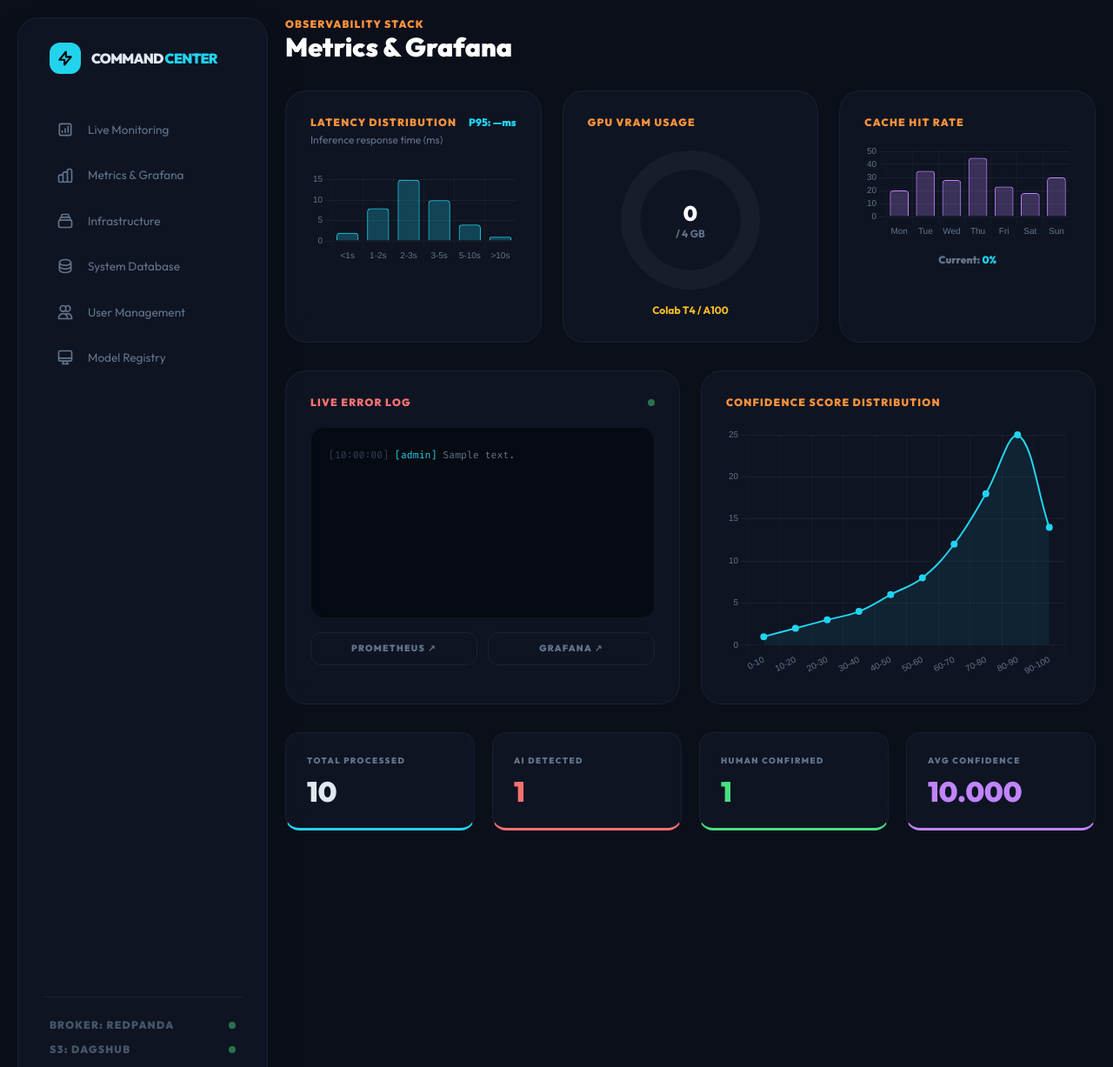
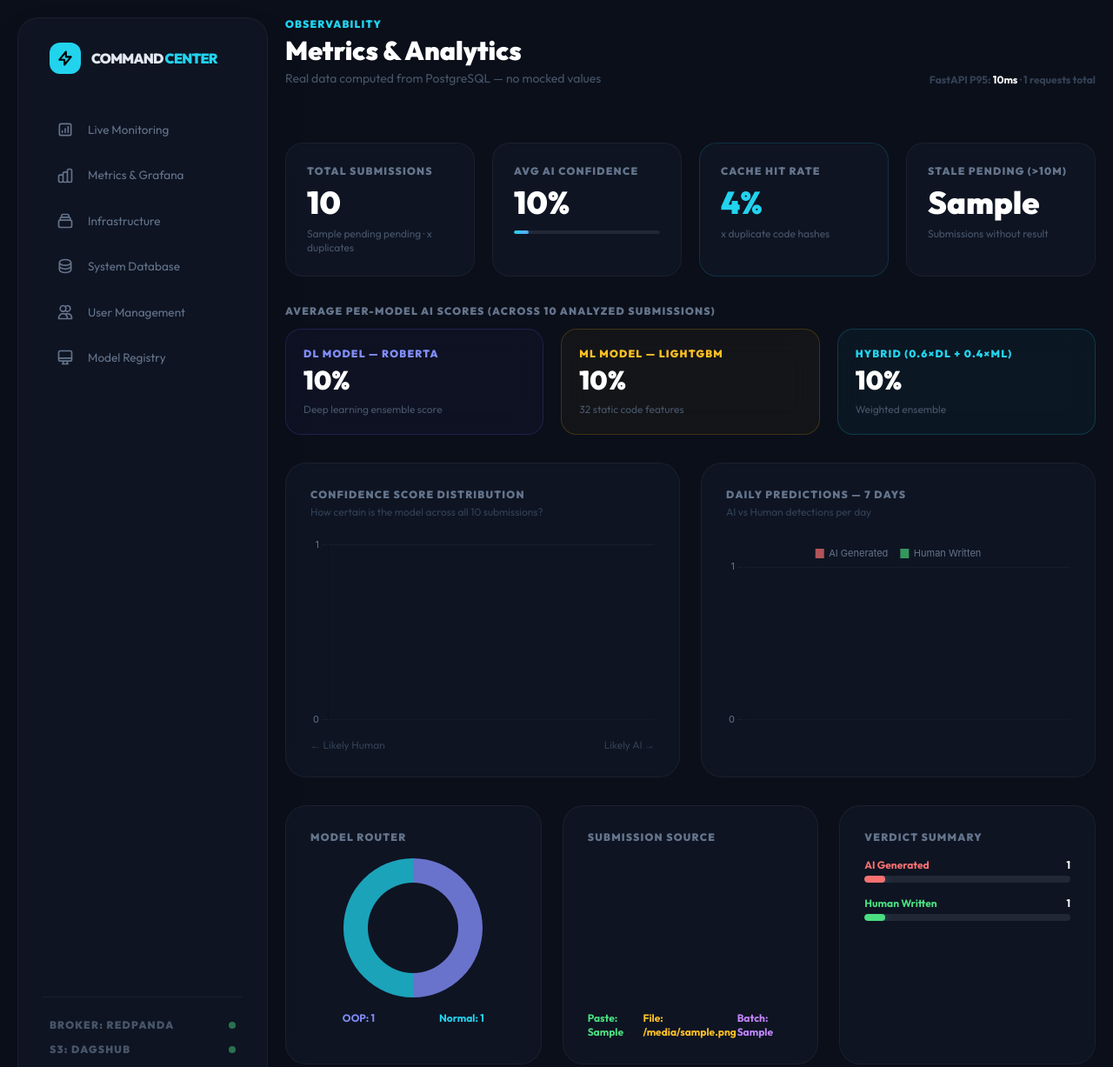
Before and after one commit to GiangSon-5/cpp-ai-code-detector, a Django app: template src/django_web/templates/dashboard/metrics.html in a window 1280 px wide. Shown: the top 1227 px of the page at 87% size. Run offline with Django 5.2, Linux system fonts and the light colour scheme; the template is opened without the code that fills it: most values are stand-ins (such as "Sample title", 1, 10 or a date in 2020); a map, chart or similar area stays blank; some libraries are stand-ins or nearby versions.

Commit message:
update metric views

```diff
--- a/src/django_web/templates/dashboard/metrics.html
+++ b/src/django_web/templates/dashboard/metrics.html
@@ -1,205 +1,303 @@
 {% extends "base_admin.html" %}
-{% block title %}Metrics & Observability — CodeGuard AI{% endblock %}
-
+{% block title %}Metrics & Analytics — CodeGuard AI{% endblock %}
 {% block content %}
 
-<div>
-  <p class="text-xs font-black uppercase tracking-widest" style="color:#fb923c;">Observability Stack</p>
-  <h1 class="text-3xl font-black text-white">Metrics &amp; Grafana</h1>
-</div>
-
-<!-- Chart panels row -->
-<div class="grid grid-cols-3 gap-6">
-
-  <!-- Latency Distribution (Chart.js bar) -->
-  <div class="glass rounded-3xl p-7">
-    <div class="flex justify-between items-start mb-6">
-      <div>
-        <p class="text-xs font-black uppercase tracking-widest" style="color:#fb923c;">Latency Distribution</p>
-        <p class="text-xs mt-1" style="color:#64748b;">Inference response time (ms)</p>
-      </div>
-      <span class="text-xs font-black" style="color:#22d3ee;">P95: <span id="metric-p95">—</span>ms</span>
-    </div>
-    <canvas id="latencyChart" height="140"></canvas>
+<!-- Page header -->
+<div class="flex justify-between items-end mb-8">
+  <div>
+    <p class="text-xs font-black uppercase tracking-widest mb-1" style="color:#22d3ee;">Observability</p>
+    <h2 class="text-3xl font-black text-white">Metrics & Analytics</h2>
+    <p class="text-sm mt-1" style="color:#475569;">Real data computed from PostgreSQL — no mocked values</p>
   </div>
-
-  <!-- VRAM Gauge (Chart.js doughnut) -->
-  <div class="glass rounded-3xl p-7">
-    <p class="text-xs font-black uppercase tracking-widest mb-6" style="color:#fb923c;">GPU VRAM Usage</p>
-    <div class="flex items-center justify-center">
-      <div style="position:relative;width:160px;height:160px;">
-        <canvas id="vramChart" width="160" height="160"></canvas>
-        <div style="position:absolute;inset:0;display:flex;flex-direction:column;align-items:center;justify-content:center;">
-          <span class="text-2xl font-black text-white" id="vram-label">{{ metrics.gpu_vram_gb|default:"0" }}</span>
-          <span class="text-xs font-bold" style="color:#64748b;">/ 4 GB</span>
-        </div>
-      </div>
-    </div>
-    <p class="text-center text-xs mt-4 font-bold" style="color:#fbbf24;">Colab T4 / A100</p>
-  </div>
-
-  <!-- Cache Hit Rate (bar) -->
-  <div class="glass rounded-3xl p-7">
-    <p class="text-xs font-black uppercase tracking-widest mb-4" style="color:#fb923c;">Cache Hit Rate</p>
-    <canvas id="cacheChart" height="140"></canvas>
-    <p class="text-xs text-center mt-4 font-black" style="color:#64748b;">
-      Current: <span style="color:#22d3ee;">{{ metrics.cache_hit_rate|default:"0" }}%</span>
-    </p>
+  <div class="text-right text-xs font-bold" style="color:#334155;">
+    {% if inference_p95_ms %}
+    FastAPI P95: <span class="text-white">{{ inference_p95_ms|floatformat:0 }}ms</span> ·
+    {% endif %}
+    {{ request_count }} requests total
   </div>
 </div>
 
-<!-- Log stream + prediction ratio -->
-<div class="grid grid-cols-2 gap-6">
+<!-- ── Row 1: KPI cards ──────────────────────────────────────── -->
+<div class="grid grid-cols-4 gap-5 mb-8">
 
-  <!-- Error log stream (live) -->
-  <div class="glass rounded-3xl p-7">
-    <div class="flex justify-between items-center mb-5">
-      <p class="text-xs font-black uppercase tracking-widest" style="color:#f87171;">Live Error Log</p>
-      <span class="status-dot online"></span>
-    </div>
-    <div id="log-stream"
-         class="rounded-2xl p-5 custom-scrollbar overflow-y-auto"
-         style="background:#060a12;border:1px solid rgba(255,255,255,0.04);height:220px;font-family:'Fira Code',monospace;font-size:0.72rem;line-height:2;">
-      {% for log in recent_logs %}
-      <div style="color:{% if log.level == 'ERROR' %}#f87171{% elif log.level == 'WARNING' %}#fb923c{% else %}#64748b{% endif %};">
-        <span style="color:#334155;">[{{ log.timestamp|date:"H:i:s" }}]</span>
-        <span style="color:{% if log.level == 'ERROR' %}#f87171{% elif log.level == 'WARNING' %}#fb923c{% else %}#22d3ee{% endif %};">[{{ log.level }}]</span>
-        {{ log.message }}
-      </div>
-      {% empty %}
-      <div style="color:#334155;">No errors logged. System healthy. ✓</div>
-      {% endfor %}
-    </div>
+  <!-- Total Submissions -->
+  <div class="card" style="padding:24px;border-radius:20px;">
+    <p class="text-xs font-black uppercase tracking-widest mb-2" style="color:#64748b;">Total Submissions</p>
+    <p class="text-4xl font-black text-white">{{ global_stats.total }}</p>
+    <p class="text-xs mt-2" style="color:#475569;">{{ global_stats.pending }} pending · {{ dup_hashes }} duplicates</p>
+  </div>
 
-    <!-- Links to real tools -->
-    <div class="flex gap-3 mt-4">
-      <a href="http://localhost:9090" target="_blank" class="btn btn-ghost flex-1" style="padding:10px;border-radius:12px;font-size:0.65rem;">
-        Prometheus ↗
-      </a>
-      <a href="http://localhost:3000" target="_blank" class="btn btn-ghost flex-1" style="padding:10px;border-radius:12px;font-size:0.65rem;">
-        Grafana ↗
-      </a>
+  <!-- Avg Confidence -->
+  <div class="card" style="padding:24px;border-radius:20px;">
+    <p class="text-xs font-black uppercase tracking-widest mb-2" style="color:#64748b;">Avg AI Confidence</p>
+    <p class="text-4xl font-black text-white">{{ global_stats.avg_confidence_pct }}%</p>
+    <div class="progress-track mt-3" style="height:4px;">
+      <div class="progress-fill" style="width:{{ global_stats.avg_confidence_pct }}%;"></div>
     </div>
   </div>
 
-  <!-- Prediction distribution over time (line chart) -->
-  <div class="glass rounded-3xl p-7">
-    <p class="text-xs font-black uppercase tracking-widest mb-5" style="color:#fb923c;">Confidence Score Distribution</p>
-    <canvas id="confChart" height="220"></canvas>
+  <!-- Cache Hit Rate -->
+  <div class="card" style="padding:24px;border-radius:20px;{% if cache_hit_rate > 0 %}border-color:rgba(34,211,238,0.15);{% endif %}">
+    <p class="text-xs font-black uppercase tracking-widest mb-2" style="color:#64748b;">Cache Hit Rate</p>
+    <p class="text-4xl font-black {% if cache_hit_rate > 0 %}text-cyan-400{% else %}text-white{% endif %}">{{ cache_hit_rate }}%</p>
+    <p class="text-xs mt-2" style="color:#475569;">{{ dup_hashes }} duplicate code hashes</p>
+  </div>
+
+  <!-- Stale / Error -->
+  <div class="card" style="padding:24px;border-radius:20px;{% if stale_pending > 0 %}border-color:rgba(248,113,113,0.2);background:rgba(248,113,113,0.03);{% endif %}">
+    <p class="text-xs font-black uppercase tracking-widest mb-2" style="color:{% if stale_pending > 0 %}#f87171{% else %}#64748b{% endif %};">Stale Pending (>10m)</p>
+    <p class="text-4xl font-black {% if stale_pending > 0 %}text-red-400{% else %}text-white{% endif %}">{{ stale_pending }}</p>
+    <p class="text-xs mt-2" style="color:#475569;">Submissions without result</p>
   </div>
 </div>
 
-<!-- Key metrics summary row -->
-<div class="grid grid-cols-4 gap-5">
-  <div class="glass rounded-2xl p-6" style="border-bottom:3px solid #22d3ee;">
-    <p class="metric-label">Total Processed</p>
-    <p class="metric-value" style="font-size:2rem;">{{ global_stats.total }}</p>
+<!-- ── Row 2: Per-model score cards ─────────────────────────── -->
+{% if avg_dl or avg_ml or avg_hybrid %}
+<div class="mb-8">
+  <p class="text-xs font-black uppercase tracking-widest mb-3" style="color:#64748b;">Average Per-Model AI Scores (across {{ model_total }} analyzed submissions)</p>
+  <div class="grid grid-cols-3 gap-5">
+    <div class="card" style="padding:20px;border-radius:18px;border-color:rgba(99,102,241,0.2);background:rgba(99,102,241,0.04);">
+      <p class="text-xs font-black uppercase tracking-widest mb-1" style="color:#818cf8;">DL Model — RoBERTa</p>
+      <p class="text-3xl font-black text-white">{% if avg_dl %}{{ avg_dl }}%{% else %}N/A{% endif %}</p>
+      <p class="text-xs mt-2" style="color:#475569;">Deep learning ensemble score</p>
+    </div>
+    <div class="card" style="padding:20px;border-radius:18px;border-color:rgba(234,179,8,0.2);background:rgba(234,179,8,0.04);">
+      <p class="text-xs font-black uppercase tracking-widest mb-1" style="color:#fbbf24;">ML Model — LightGBM</p>
+      <p class="text-3xl font-black text-white">{% if avg_ml %}{{ avg_ml }}%{% else %}N/A{% endif %}</p>
+      <p class="text-xs mt-2" style="color:#475569;">32 static code features</p>
+    </div>
+    <div class="card" style="padding:20px;border-radius:18px;border-color:rgba(34,211,238,0.2);background:rgba(34,211,238,0.04);">
+      <p class="text-xs font-black uppercase tracking-widest mb-1" style="color:#22d3ee;">Hybrid (0.6×DL + 0.4×ML)</p>
+      <p class="text-3xl font-black text-white">{% if avg_hybrid %}{{ avg_hybrid }}%{% else %}N/A{% endif %}</p>
+      <p class="text-xs mt-2" style="color:#475569;">Weighted ensemble</p>
+    </div>
   </div>
-  <div class="glass rounded-2xl p-6" style="border-bottom:3px solid #f87171;">
-    <p class="metric-label">AI Detected</p>
-    <p class="metric-value" style="font-size:2rem;color:#f87171;">{{ global_stats.ai_count }}</p>
+</div>
+{% endif %}
+
+<!-- ── Row 3: Two charts side by side ────────────────────────── -->
+<div class="grid grid-cols-2 gap-6 mb-8">
+
+  <!-- Confidence Histogram -->
+  <div class="card" style="padding:28px;border-radius:24px;">
+    <h3 class="text-xs font-black uppercase tracking-widest mb-1" style="color:#64748b;">Confidence Score Distribution</h3>
+    <p class="text-xs mb-5" style="color:#334155;">How certain is the model across all {{ global_stats.total }} submissions?</p>
+    <div style="height:220px;position:relative;">
+      <canvas id="confHistChart"></canvas>
+    </div>
+    <div class="flex justify-between text-xs mt-3" style="color:#334155;">
+      <span>← Likely Human</span><span>Likely AI →</span>
+    </div>
   </div>
-  <div class="glass rounded-2xl p-6" style="border-bottom:3px solid #4ade80;">
-    <p class="metric-label">Human Confirmed</p>
-    <p class="metric-value" style="font-size:2rem;color:#4ade80;">{{ global_stats.human_count }}</p>
-  </div>
-  <div class="glass rounded-2xl p-6" style="border-bottom:3px solid #c084fc;">
-    <p class="metric-label">Avg Confidence</p>
-    <p class="metric-value" style="font-size:2rem;color:#c084fc;">{{ global_stats.avg_confidence|floatformat:3 }}</p>
+
+  <!-- Daily trend: AI vs Human -->
+  <div class="card" style="padding:28px;border-radius:24px;">
+    <h3 class="text-xs font-black uppercase tracking-widest mb-1" style="color:#64748b;">Daily Predictions — 7 Days</h3>
+    <p class="text-xs mb-5" style="color:#334155;">AI vs Human detections per day</p>
+    <div style="height:220px;position:relative;">
+      <canvas id="dailyTrendChart"></canvas>
+    </div>
   </div>
 </div>
 
-{% endblock %}
+<!-- ── Row 4: Model usage + Source breakdown ──────────────────── -->
+<div class="grid grid-cols-3 gap-6 mb-8">
 
-{% block extra_js %}
+  <!-- Model usage doughnut -->
+  <div class="card" style="padding:28px;border-radius:24px;">
+    <h3 class="text-xs font-black uppercase tracking-widest mb-4" style="color:#64748b;">Model Router</h3>
+    {% if model_total > 0 %}
+    <div style="height:160px;position:relative;">
+      <canvas id="modelUsageChart"></canvas>
+    </div>
+    <div class="flex justify-around text-xs font-bold mt-4">
+      <span style="color:#818cf8;">OOP: {{ oop_count }}</span>
+      <span style="color:#22d3ee;">Normal: {{ normal_count }}</span>
+    </div>
+    {% else %}
+    <div class="flex items-center justify-center h-40">
+      <p class="text-xs" style="color:#334155;">No analyzed submissions yet</p>
+    </div>
+    {% endif %}
+  </div>
+
+  <!-- Source breakdown -->
+  <div class="card" style="padding:28px;border-radius:24px;">
+    <h3 class="text-xs font-black uppercase tracking-widest mb-4" style="color:#64748b;">Submission Source</h3>
+    <div style="height:160px;position:relative;">
+      <canvas id="sourceChart"></canvas>
+    </div>
+    <div class="flex justify-around text-xs font-bold mt-4">
+      <span style="color:#4ade80;">Paste: {{ src_pasted }}</span>
+      <span style="color:#fbbf24;">File: {{ src_file }}</span>
+      <span style="color:#c084fc;">Batch: {{ src_batch }}</span>
+    </div>
+  </div>
+
+  <!-- Verdict summary -->
+  <div class="card" style="padding:28px;border-radius:24px;">
+    <h3 class="text-xs font-black uppercase tracking-widest mb-4" style="color:#64748b;">Verdict Summary</h3>
+    {% if global_stats.total > 0 %}
+    <!-- AI bar -->
+    <div class="mb-4">
+      <div class="flex justify-between text-xs font-bold mb-1">
+        <span style="color:#f87171;">AI Generated</span>
+        <span class="text-white">{{ global_stats.ai_count }}</span>
+      </div>
+      <div class="progress-track" style="height:8px;border-radius:4px;">
+        {% widthratio global_stats.ai_count global_stats.total 100 as ai_pct %}
+        <div class="progress-fill" style="width:{{ ai_pct }}%;background:#f87171;border-radius:4px;"></div>
+      </div>
+    </div>
+    <!-- Human bar -->
+    <div class="mb-4">
+      <div class="flex justify-between text-xs font-bold mb-1">
+        <span style="color:#4ade80;">Human Written</span>
+        <span class="text-white">{{ global_stats.human_count }}</span>
+      </div>
+      <div class="progress-track" style="height:8px;border-radius:4px;">
+        {% widthratio global_stats.human_count global_stats.total 100 as hm_pct %}
+        <div class="progress-fill" style="width:{{ hm_pct }}%;background:#4ade80;border-radius:4px;"></div>
+      </div>
+    </div>
+    <!-- Pending bar -->
+    {% if global_stats.pending > 0 %}
+    <div class="mb-4">
+      <div class="flex justify-between text-xs font-bold mb-1">
+        <span style="color:#fbbf24;">Pending</span>
+        <span class="text-white">{{ global_stats.pending }}</span>
+      </div>
+      <div class="progress-track" style="height:8px;border-radius:4px;">
+        {% widthratio global_stats.pending global_stats.total 100 as pd_pct %}
+        <div class="progress-fill" style="width:{{ pd_pct }}%;background:#fbbf24;border-radius:4px;"></div>
+      </div>
+    </div>
+    {% endif %}
+    {% else %}
+    <p class="text-xs" style="color:#334155;">No submissions yet</p>
+    {% endif %}
+  </div>
+</div>
+
+<!-- ── Chart.js ───────────────────────────────────────────────── -->
+<script src="https://cdn.jsdelivr.net/npm/chart.js@4.4.0/dist/chart.umd.min.js"></script>
 <script>
-const CHART_OPTS = {
-  responsive: true,
-  plugins: { legend: { display: false } },
-  scales: {
-    x: { ticks: { color: '#64748b', font: { size: 10 } }, grid: { color: 'rgba(255,255,255,0.03)' } },
-    y: { ticks: { color: '#64748b', font: { size: 10 } }, grid: { color: 'rgba(255,255,255,0.05)' } },
-  }
+const CHART_DEFAULTS = {
+  font: { family: "'Inter','Outfit',sans-serif", size: 11 },
+  color: '#64748b',
 };
+Chart.defaults.font = CHART_DEFAULTS.font;
+Chart.defaults.color = CHART_DEFAULTS.color;
 
-// Latency bar chart (mock buckets)
-new Chart(document.getElementById('latencyChart'), {
+const confData   = {{ conf_data_json|safe }};
+const confLabels = {{ conf_labels_json|safe }};
+const dailyAI    = {{ daily_ai_json|safe }};
+const dailyHuman = {{ daily_human_json|safe }};
+const dailyLabels= {{ daily_labels_json|safe }};
+const srcData    = {{ src_json|safe }};
+
+// ── Confidence Histogram ──────────────────────────────────────
+new Chart(document.getElementById('confHistChart'), {
   type: 'bar',
   data: {
-    labels: ['<1s','1-2s','2-3s','3-5s','5-10s','>10s'],
+    labels: confLabels,
     datasets: [{
-      data: {{ latency_buckets|default:"[2,8,15,10,4,1]" }},
-      backgroundColor: 'rgba(34,211,238,0.25)',
-      borderColor: '#22d3ee',
-      borderWidth: 1,
-      borderRadius: 4,
+      label: 'Submissions',
+      data: confData,
+      backgroundColor: confData.map((_, i) =>
+        i >= 5 ? 'rgba(248,113,113,0.7)' : 'rgba(74,222,128,0.6)'
+      ),
+      borderRadius: 6,
+      borderSkipped: false,
     }]
   },
-  options: CHART_OPTS
+  options: {
+    responsive: true, maintainAspectRatio: false,
+    plugins: { legend: { display: false } },
+    scales: {
+      x: { grid: { color: 'rgba(255,255,255,0.03)' }, ticks: { font: { size: 10 } } },
+      y: { grid: { color: 'rgba(255,255,255,0.04)' }, ticks: { stepSize: 1 } }
+    }
+  }
 });
 
-// VRAM gauge
-const vramVal = {{ metrics.gpu_vram_gb|default:0 }};
-new Chart(document.getElementById('vramChart'), {
+// ── Daily Trend ───────────────────────────────────────────────
+new Chart(document.getElementById('dailyTrendChart'), {
+  type: 'bar',
+  data: {
+    labels: dailyLabels,
+    datasets: [
+      {
+        label: 'AI Generated',
+        data: dailyAI,
+        backgroundColor: 'rgba(248,113,113,0.7)',
+        borderRadius: 5,
+        borderSkipped: false,
+      },
+      {
+        label: 'Human Written',
+        data: dailyHuman,
+        backgroundColor: 'rgba(74,222,128,0.65)',
+        borderRadius: 5,
+        borderSkipped: false,
+      }
+    ]
+  },
+  options: {
+    responsive: true, maintainAspectRatio: false,
+    plugins: {
+      legend: { position: 'top', labels: { boxWidth: 10, padding: 14 } }
+    },
+    scales: {
+      x: { stacked: false, grid: { color: 'rgba(255,255,255,0.03)' } },
+      y: { stacked: false, grid: { color: 'rgba(255,255,255,0.04)' }, ticks: { stepSize: 1 } }
+    }
+  }
+});
+
+// ── Model Router doughnut ─────────────────────────────────────
+{% if model_total > 0 %}
+new Chart(document.getElementById('modelUsageChart'), {
   type: 'doughnut',
   data: {
+    labels: ['C++ OOP', 'C++ Normal'],
     datasets: [{
-      data: [vramVal, 4 - vramVal],
-      backgroundColor: ['rgba(251,191,36,0.8)', 'rgba(255,255,255,0.04)'],
+      data: [{{ oop_count }}, {{ normal_count }}],
+      backgroundColor: ['rgba(129,140,248,0.8)', 'rgba(34,211,238,0.75)'],
       borderWidth: 0,
+      hoverOffset: 6,
     }]
   },
-  options: { cutout: '72%', plugins: { legend: { display: false }, tooltip: { enabled: false } } }
+  options: {
+    responsive: true, maintainAspectRatio: false,
+    cutout: '65%',
+    plugins: { legend: { display: false } }
+  }
 });
+{% endif %}
 
-// Cache hit rate bar
-new Chart(document.getElementById('cacheChart'), {
-  type: 'bar',
+// ── Source breakdown doughnut ─────────────────────────────────
+new Chart(document.getElementById('sourceChart'), {
+  type: 'doughnut',
   data: {
-    labels: ['Mon','Tue','Wed','Thu','Fri','Sat','Sun'],
+    labels: ['Pasted Code', 'File Upload', 'Batch'],
     datasets: [{
-      data: {{ cache_by_day|default:"[20,35,28,45,23,18,30]" }},
-      backgroundColor: 'rgba(192,132,252,0.25)',
-      borderColor: '#c084fc',
-      borderWidth: 1,
-      borderRadius: 4,
+      data: srcData,
+      backgroundColor: [
+        'rgba(74,222,128,0.8)',
+        'rgba(251,191,36,0.8)',
+        'rgba(192,132,252,0.8)',
+      ],
+      borderWidth: 0,
+      hoverOffset: 6,
     }]
   },
-  options: CHART_OPTS
+  options: {
+    responsive: true, maintainAspectRatio: false,
+    cutout: '65%',
+    plugins: { legend: { display: false } }
+  }
 });
+</script>
 
-// Confidence distribution line
-new Chart(document.getElementById('confChart'), {
-  type: 'line',
-  data: {
-    labels: {{ conf_labels|default:'["0-10","10-20","20-30","30-40","40-50","50-60","60-70","70-80","80-90","90-100"]' }},
-    datasets: [{
-      data: {{ conf_data|default:"[1,2,3,4,6,8,12,18,25,14]" }},
-      borderColor: '#22d3ee',
-      backgroundColor: 'rgba(34,211,238,0.08)',
-      fill: true,
-      tension: 0.4,
-      borderWidth: 2,
-      pointRadius: 3,
-      pointBackgroundColor: '#22d3ee',
-    }]
-  },
-  options: CHART_OPTS
-});
-
-// Poll metrics
-function fetchMetrics() {
-  fetch("{% url 'dashboard:metrics_api' %}")
-    .then(r => r.json())
-    .then(d => {
-      if (d.inference_p95_ms) document.getElementById('metric-p95').textContent = d.inference_p95_ms;
-    }).catch(() => {});
-}
-fetchMetrics();
-setInterval(fetchMetrics, 30000);
-
-// Auto-scroll log to bottom
-const logEl = document.getElementById('log-stream');
-logEl.scrollTop = logEl.scrollHeight;
-</script>
 {% endblock %}
```
Also changed, not shown: src/django_web/apps/dashboard/views.py (+131 -19 lines).
